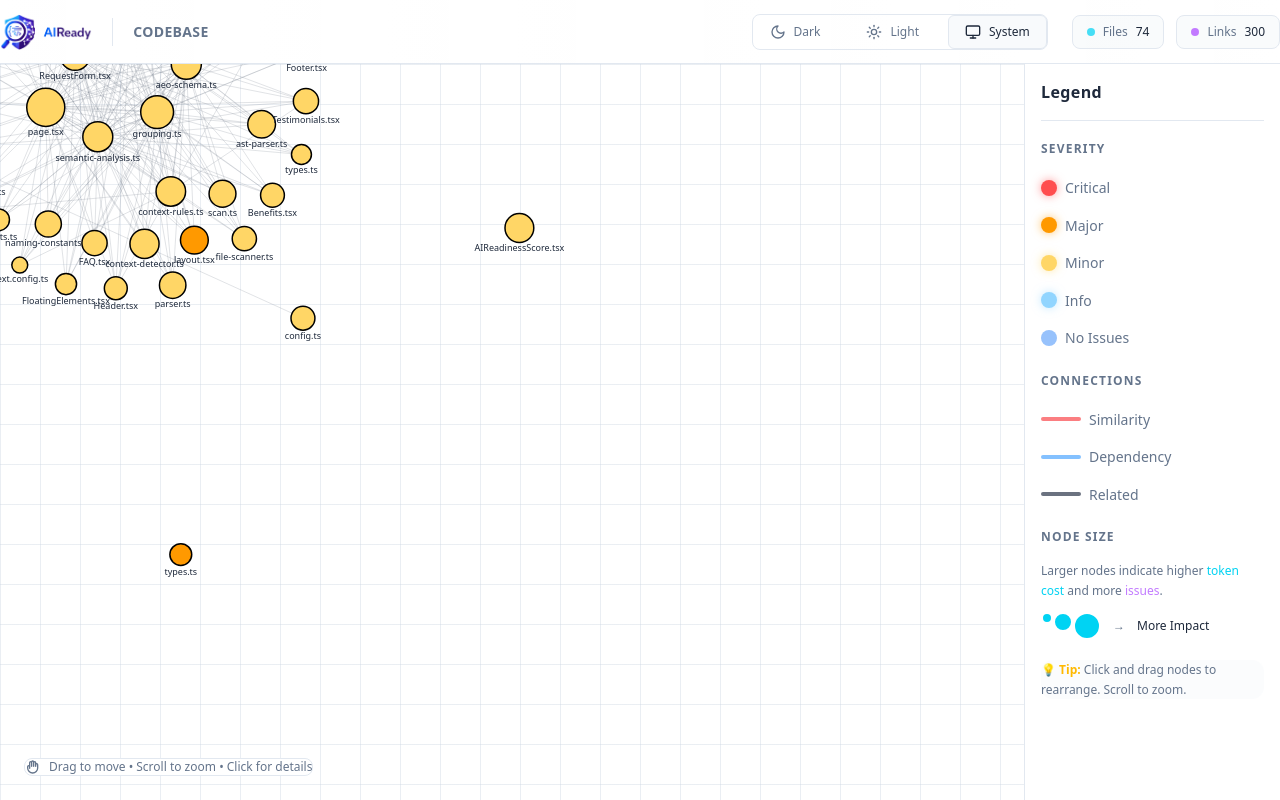
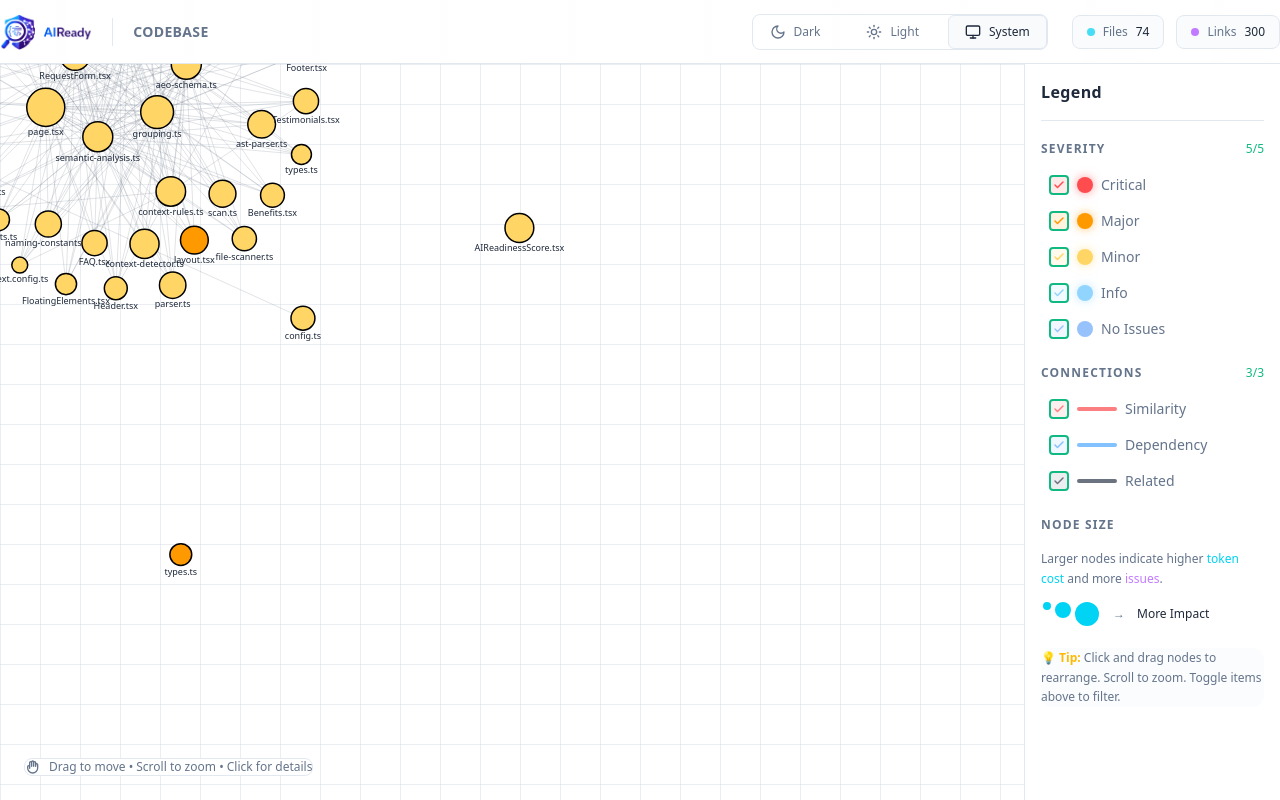
Before and after one commit to caopengau/aiready-visualizer, a React (Vite) app in the folder web/: page / in a window 1280 px wide. Built offline with nearby package versions, Linux system fonts and the light colour scheme.

Commit message:
chore: commit remaining visualizer and docs changes

```diff
--- a/web/src/App.tsx
+++ b/web/src/App.tsx
@@ -1,5 +1,5 @@
-import { useEffect, useState } from 'react';
-import { GraphData, FileNode } from './types';
+import { useEffect, useState, useMemo } from 'react';
+import { GraphData, FileNode, SeverityLevel, EdgeType } from './types';
 import { themeConfig } from './constants';
 import { transformReportToGraph, loadReportData } from './utils';
 import { useDimensions } from './hooks/useDimensions';
@@ -13,11 +13,25 @@ import {
   GraphCanvas,
 } from './components';
 
+// All available severity levels
+const ALL_SEVERITIES: SeverityLevel[] = ['critical', 'major', 'minor', 'info', 'default'];
+
+// All available edge types (excluding 'default' and 'reference' as they're filtered out in UI)
+const ALL_EDGE_TYPES: EdgeType[] = ['similarity', 'dependency', 'related'];
+
 function App() {
   const [data, setData] = useState<GraphData | null>(null);
   const [selectedNode, setSelectedNode] = useState<FileNode | null>(null);
   const [loading, setLoading] = useState(true);
   const [error, setError] = useState<string | null>(null);
+
+  // Filter state - start with all visible
+  const [visibleSeverities, setVisibleSeverities] = useState<Set<SeverityLevel>>(
+    new Set(ALL_SEVERITIES)
+  );
+  const [visibleEdgeTypes, setVisibleEdgeTypes] = useState<Set<EdgeType>>(
+    new Set(ALL_EDGE_TYPES)
+  );
 
   const { containerRef, dimensions } = useDimensions();
   const { theme, setTheme, effectiveTheme } = useTheme();
@@ -44,6 +58,74 @@ function App() {
     loadData();
   }, []);
 
+  // Toggle severity visibility
+  const handleToggleSeverity = (severity: SeverityLevel) => {
+    setVisibleSeverities(prev => {
+      const next = new Set(prev);
+      if (next.has(severity)) {
+        next.delete(severity);
+      } else {
+        next.add(severity);
+      }
+      return next;
+    });
+  };
+
+  // Toggle edge type visibility
+  const handleToggleEdgeType = (edgeType: EdgeType) => {
+    setVisibleEdgeTypes(prev => {
+      const next = new Set(prev);
+      if (next.has(edgeType)) {
+        next.delete(edgeType);
+      } else {
+        next.add(edgeType);
+      }
+      return next;
+    });
+  };
+
+  // Filter data based on visible severities and edge types
+  // Also hides edges connected to hidden nodes
+  const filteredData = useMemo(() => {
+    if (!data) return null;
+
+    // Get set of visible node IDs
+    const visibleNodeIds = new Set(
+      data.nodes
+        .filter(node => {
+          const severity = (node.severity || 'default') as SeverityLevel;
+          return visibleSeverities.has(severity);
+        })
+        .map(node => node.id)
+    );
+
+    // Filter nodes: keep if severity is visible
+    const filteredNodes = data.nodes.filter(node => {
+      const severity = (node.severity || 'default') as SeverityLevel;
+      return visibleSeverities.has(severity);
+    });
+
+    // Filter edges: keep if:
+    // 1. Edge type is visible AND
+    // 2. Both source and target nodes are visible
+    const filteredEdges = data.edges.filter(edge => {
+      // Check edge type visibility
+      const edgeType = (edge.type || 'default') as EdgeType;
+      if (!visibleEdgeTypes.has(edgeType)) {
+        return false;
+      }
+      // Check that both connected nodes are visible
+      const sourceId = typeof edge.source === 'string' ? edge.source : edge.source.id;
+      const targetId = typeof edge.target === 'string' ? edge.target : edge.target.id;
+      return visibleNodeIds.has(sourceId) && visibleNodeIds.has(targetId);
+    });
+
+    return {
+      nodes: filteredNodes,
+      edges: filteredEdges,
+    };
+  }, [data, visibleSeverities, visibleEdgeTypes]);
+
   // Handle loading state
   if (loading) {
     return <LoadingSpinner colors={colors} />;
@@ -63,14 +145,14 @@ function App() {
         colors={colors}
         theme={theme}
         setTheme={setTheme}
-        data={data}
+        data={filteredData}
       />
 
       <div className="flex flex-1 overflow-hidden">
         <div ref={containerRef} className="flex-1 relative">
-          {data && (
+          {filteredData && (
             <GraphCanvas
-              data={data}
+              data={filteredData}
               dimensions={dimensions}
               colors={colors}
               effectiveTheme={effectiveTheme}
@@ -85,7 +167,13 @@ function App() {
             {selectedNode ? (
               <NodeDetails colors={colors} selectedNode={selectedNode} onClose={() => setSelectedNode(null)} />
             ) : (
-              <LegendPanel colors={colors} />
+              <LegendPanel
+                colors={colors}
+                visibleSeverities={visibleSeverities}
+                visibleEdgeTypes={visibleEdgeTypes}
+                onToggleSeverity={handleToggleSeverity}
+                onToggleEdgeType={handleToggleEdgeType}
+              />
             )}
           </div>
         </div>
--- a/web/src/components/LegendPanel.tsx
+++ b/web/src/components/LegendPanel.tsx
@@ -1,7 +1,94 @@
-import { ThemeColors } from '../types';
+import { ThemeColors, SeverityLevel, EdgeType } from '../types';
 import { severityColors, edgeColors } from '../constants';
 
-// Legend Item Component with improved visibility
+// Checkbox/Toggle Icon
+const CheckIcon = ({ checked }: { checked: boolean }) => (
+  <svg
+    width="14"
+    height="14"
+    viewBox="0 0 24 24"
+    fill="none"
+    stroke={checked ? '#10b981' : '#6b7280'}
+    strokeWidth="3"
+    strokeLinecap="round"
+    strokeLinejoin="round"
+  >
+    {checked && <path d="M20 6L9 17l-5-5" />}
+  </svg>
+);
+
+// Legend Item with Toggle
+function LegendItemWithToggle({
+  color,
+  label,
+  isGlow = false,
+  isLine = false,
+  colors,
+  isVisible,
+  onToggle
+}: {
+  color: string;
+  label: string;
+  isGlow?: boolean;
+  isLine?: boolean;
+  colors: ThemeColors;
+  isVisible: boolean;
+  onToggle: () => void;
+}) {
+  return (
+    <button
+      onClick={onToggle}
+      className="group cursor-pointer transition-all hover:bg-white/5 w-full"
+      style={{
+        display: 'flex',
+        alignItems: 'center',
+        gap: '8px',
+        padding: '6px 8px',
+        borderRadius: '8px',
+        opacity: isVisible ? 1 : 0.4,
+      }}
+      title={isVisible ? `Click to hide ${label}` : `Click to show ${label}`}
+    >
+      {/* Toggle checkbox */}
+      <div
+        className="flex-shrink-0 w-5 h-5 rounded border-2 flex items-center justify-center transition-colors"
+        style={{
+          borderColor: isVisible ? '#10b981' : colors.panelBorder,
+          backgroundColor: isVisible ? `${color}20` : 'transparent'
+        }}
+      >
+        {isVisible && (
+          <svg width="12" height="12" viewBox="0 0 24 24" fill="none" stroke={color} strokeWidth="3">
+            <path d="M20 6L9 17l-5-5" strokeLinecap="round" strokeLinejoin="round" />
+          </svg>
+        )}
+      </div>
+
+      {isLine ? (
+        <span
+          className="w-10 h-1 rounded-full flex-shrink-0"
+          style={{ backgroundColor: color }}
+        />
+      ) : (
+        <span
+          className={`w-4 h-4 rounded-full flex-shrink-0 ${isGlow ? 'shadow-lg' : ''}`}
+          style={{
+            backgroundColor: color,
+            boxShadow: isGlow && isVisible ? `0 0 10px ${color}90` : 'none'
+          }}
+        />
+      )}
+      <span
+        className="text-sm font-medium transition-colors leading-tight"
+        style={{ color: colors.textMuted }}
+      >
+        {label}
+      </span>
+    </button>
+  );
+}
+
+// Regular Legend Item (non-toggleable)
 function LegendItem({
   color,
   label,
@@ -52,9 +139,25 @@ function LegendItem({
 
 interface LegendPanelProps {
   colors: ThemeColors;
+  visibleSeverities: Set<SeverityLevel>;
+  visibleEdgeTypes: Set<EdgeType>;
+  onToggleSeverity: (severity: SeverityLevel) => void;
+  onToggleEdgeType: (edgeType: EdgeType) => void;
 }
 
-export function LegendPanel({ colors }: LegendPanelProps) {
+export function LegendPanel({
+  colors,
+  visibleSeverities,
+  visibleEdgeTypes,
+  onToggleSeverity,
+  onToggleEdgeType
+}: LegendPanelProps) {
+  // Get visible counts
+  const visibleSeverityCount = visibleSeverities.size;
+  const totalSeverities = Object.keys(severityColors).length;
+  const visibleEdgeCount = visibleEdgeTypes.size;
+  const totalEdgeTypes = Object.keys(edgeColors).filter(k => k !== 'default' && k !== 'reference').length;
+
   return (
     <div style={{ padding: '16px 16px', animation: 'fadeIn 0.2s ease-in' }}>
       <div style={{ display: 'flex', flexDirection: 'column', gap: '20px' }}>
@@ -68,45 +171,65 @@ export function LegendPanel({ colors }: LegendPanelProps) {
           </h2>
         </div>
 
-        {/* Severity Legend */}
-        <div style={{ display: 'flex', flexDirection: 'column', gap: '12px' }}>
+        {/* Severity Legend with Toggles */}
+        <div style={{ display: 'flex', flexDirection: 'column', gap: '8px' }}>
+          <div style={{ display: 'flex', justifyContent: 'space-between', alignItems: 'center', marginBottom: '4px' }}>
             <h3
               className="text-xs font-bold uppercase tracking-widest"
-            style={{ color: colors.textMuted, marginBottom: '4px' }}
+              style={{ color: colors.textMuted }}
             >
               Severity
             </h3>
-          <div style={{ display: 'flex', flexDirection: 'column', gap: '8px' }}>
+            <span
+              className="text-xs font-medium"
+              style={{ color: visibleSeverityCount === totalSeverities ? '#10b981' : '#f59e0b' }}
+            >
+              {visibleSeverityCount}/{totalSeverities}
+            </span>
+          </div>
+          <div style={{ display: 'flex', flexDirection: 'column', gap: '4px' }}>
             {Object.entries(severityColors).map(([key, color]) => (
-              <LegendItem
+              <LegendItemWithToggle
                 key={key}
                 color={color}
                 label={key === 'default' ? 'No Issues' : key.charAt(0).toUpperCase() + key.slice(1)}
                 isGlow={key !== 'default'}
                 colors={colors}
+                isVisible={visibleSeverities.has(key as SeverityLevel)}
+                onToggle={() => onToggleSeverity(key as SeverityLevel)}
               />
             ))}
           </div>
         </div>
 
-        {/* Connections Legend */}
-        <div style={{ display: 'flex', flexDirection: 'column', gap: '12px' }}>
+        {/* Connections Legend with Toggles */}
+        <div style={{ display: 'flex', flexDirection: 'column', gap: '8px' }}>
+          <div style={{ display: 'flex', justifyContent: 'space-between', alignItems: 'center', marginBottom: '4px' }}>
             <h3
               className="text-xs font-bold uppercase tracking-widest"
-            style={{ color: colors.textMuted, marginBottom: '4px' }}
+              style={{ color: colors.textMuted }}
             >
               Connections
             </h3>
-          <div style={{ display: 'flex', flexDirection: 'column', gap: '8px' }}>
+            <span
+              className="text-xs font-medium"
+              style={{ color: visibleEdgeCount === totalEdgeTypes ? '#10b981' : '#f59e0b' }}
+            >
+              {visibleEdgeCount}/{totalEdgeTypes}
+            </span>
+          </div>
+          <div style={{ display: 'flex', flexDirection: 'column', gap: '4px' }}>
             {Object.entries(edgeColors)
               .filter(([k]) => k !== 'default' && k !== 'reference')
               .map(([key, color]) => (
-                <LegendItem
+                <LegendItemWithToggle
                   key={key}
                   color={color}
                   label={key.charAt(0).toUpperCase() + key.slice(1)}
                   isLine
                   colors={colors}
+                  isVisible={visibleEdgeTypes.has(key as EdgeType)}
+                  onToggle={() => onToggleEdgeType(key as EdgeType)}
                 />
               ))}
           </div>
@@ -150,7 +273,7 @@ export function LegendPanel({ colors }: LegendPanelProps) {
             className="text-xs leading-relaxed"
             style={{ color: colors.textMuted }}
           >
-            <span className="font-semibold text-amber-400">💡 Tip:</span> Click and drag nodes to rearrange. Scroll to zoom.
+            <span className="font-semibold text-amber-400">💡 Tip:</span> Click and drag nodes to rearrange. Scroll to zoom. Toggle items above to filter.
           </p>
         </div>
       </div>
```
Also changed, not shown: web/src/types.ts (+9 -0 lines), 1 other file (tests, documents, lock files or other folders). Lines whose indentation alone changed are shown as unchanged.
